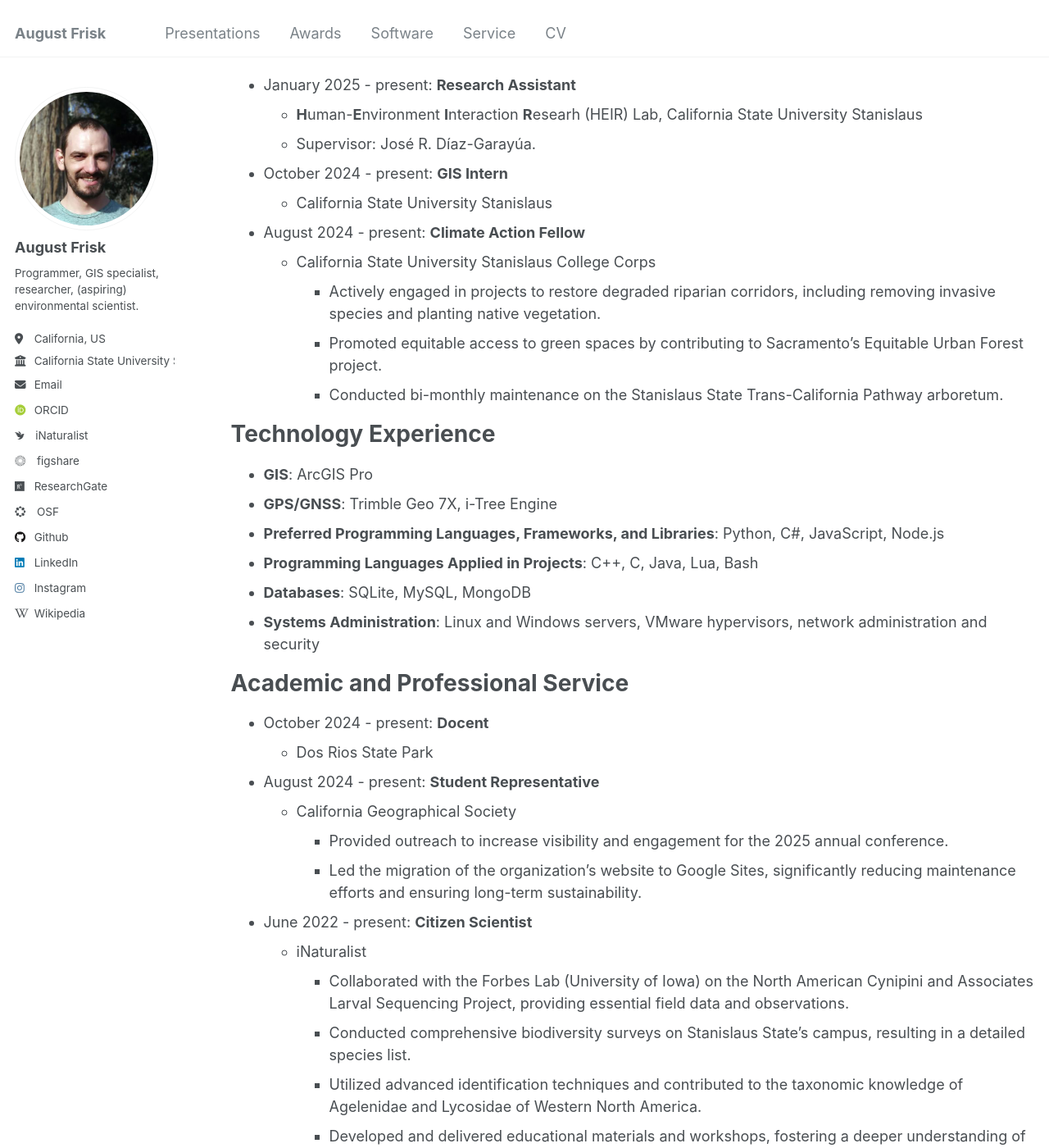
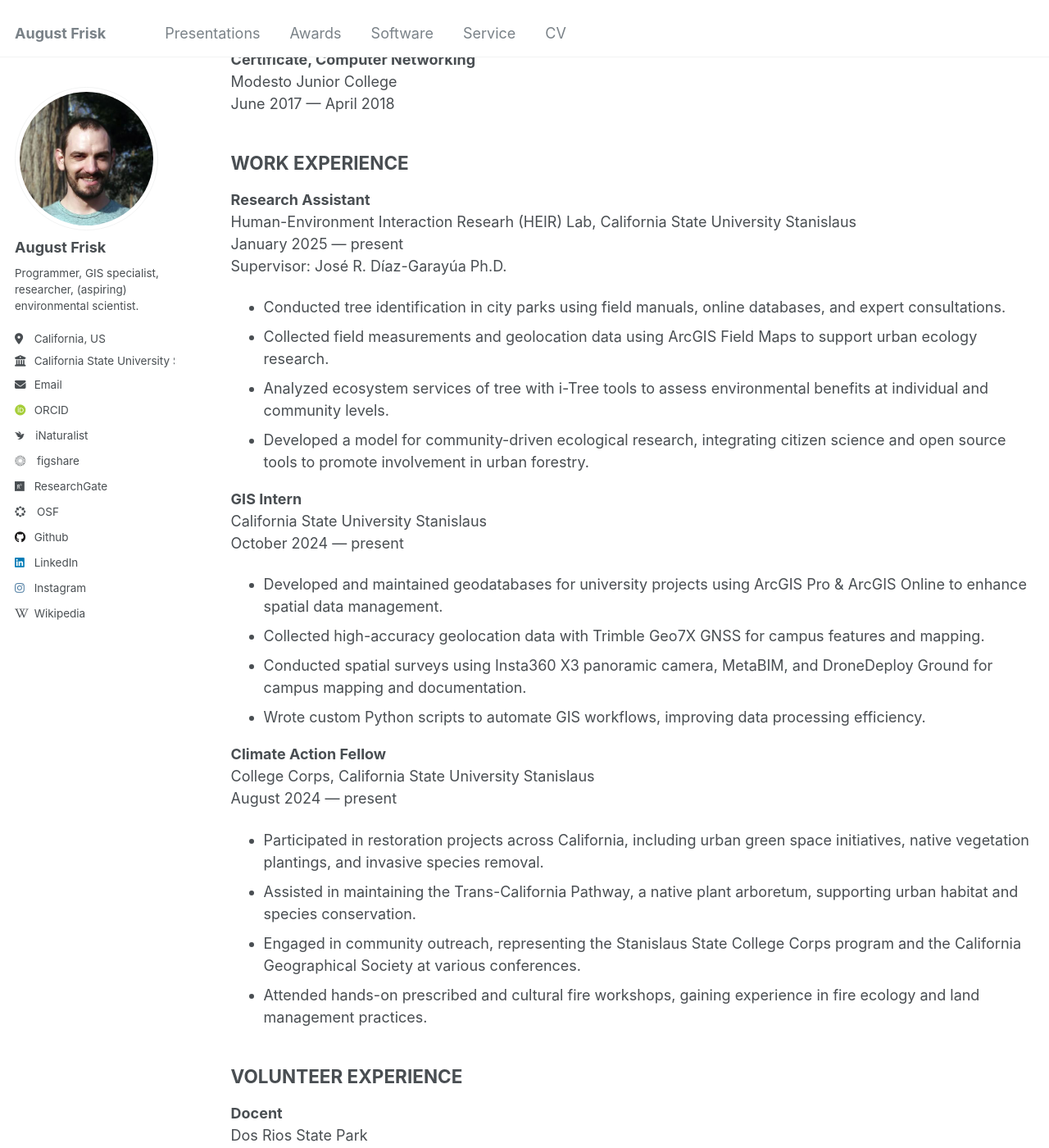
Before and after one commit to 4N0NYM0U5MY7H/4N0NYM0U5MY7H.github.io, a Jekyll site: the page built from _pages/cv.md, in a window 1280 px wide and 1400 px high, scrolled down 270 px. Shown: the whole window at 82% size. Built offline with Jekyll 4.4.1, drawn with Linux system fonts in a browser that asks for light colours; some web fonts are replaced; some of the changed text lies outside the part shown.

Commit message:
Update cv.md

```diff
--- a/_pages/cv.md
+++ b/_pages/cv.md
@@ -9,34 +9,54 @@ redirect_from:
 
 {% include base_path %}
 
-Education
-======
-* B.S. in Geography & Environmental Resources, minor in Computer Science, California State University Stanislaus, 2026 (expected)
-* Certificate in Computer Networking, Modesto Junior College, 2018
+## EDUCATION
 
-Work experience
-======
-* January 2025 - present: **Research Assistant**
-  * **H**uman-**E**nvironment **I**nteraction **R**esearh (HEIR) Lab, California State University Stanislaus
-  * Supervisor: José R. Díaz-Garayúa.
+<p><b>B.S., Geography and Environmental Resources, minor Computer Science</b>
+<br>California State University Stanislaus
+<br>August 2024 — May 2026 (expected)</p>
 
-* October 2024 - present: **GIS Intern**
-  * California State University Stanislaus
+<p><b>Certificate, Computer Networking</b>
+<br>Modesto Junior College
+<br>June 2017 — April 2018</p>
 
-* August 2024 - present: **Climate Action Fellow**
-  * California State University Stanislaus College Corps
-    * Actively engaged in projects to restore degraded riparian corridors, including removing invasive species and planting native vegetation.
-    * Promoted equitable access to green spaces by contributing to Sacramento's Equitable Urban Forest project.
-    * Conducted bi-monthly maintenance on the Stanislaus State Trans-California Pathway arboretum.
+## WORK EXPERIENCE
 
-Technology Experience
+<p><b>Research Assistant</b>
+<br>Human-Environment Interaction Researh (HEIR) Lab, California State University Stanislaus
+<br>January 2025 — present
+<br>Supervisor: José R. Díaz-Garayúa Ph.D.</p>
+
+* Conducted tree identification in city parks using field manuals, online databases, and expert consultations.
+*	Collected field measurements and geolocation data using ArcGIS Field Maps to support urban ecology research.
+*	Analyzed ecosystem services of tree with i-Tree tools to assess environmental benefits at individual and community levels.
+*	Developed a model for community-driven ecological research, integrating citizen science and open source tools to promote involvement in urban forestry.
+
+<p><b>GIS Intern</b>
+<br>California State University Stanislaus
+<br>October 2024 — present</p>
+
+*	Developed and maintained geodatabases for university projects using ArcGIS Pro & ArcGIS Online to enhance spatial data management.
+*	Collected high-accuracy geolocation data with Trimble Geo7X GNSS for campus features and mapping.
+*	Conducted spatial surveys using Insta360 X3 panoramic camera, MetaBIM, and DroneDeploy Ground for campus mapping and documentation.
+*	Wrote custom Python scripts to automate GIS workflows, improving data processing efficiency.
+
+<p><b>Climate Action Fellow</b>
+<br>College Corps, California State University Stanislaus
+<br>August 2024 — present</p>
+
+*	Participated in restoration projects across California, including urban green space initiatives, native vegetation plantings, and invasive species removal.
+*	Assisted in maintaining the Trans-California Pathway, a native plant arboretum, supporting urban habitat and species conservation.
+*	Engaged in community outreach, representing the Stanislaus State College Corps program and the California Geographical Society at various conferences.
+*	Attended hands-on prescribed and cultural fire workshops, gaining experience in fire ecology and land management practices.
+
+<!-- Technology Experience
 ======
 * **GIS**: ArcGIS Pro
 * **GPS/GNSS**: Trimble Geo 7X, i-Tree Engine
 * **Preferred Programming Languages, Frameworks, and Libraries**: Python, C#, JavaScript, Node.js
 * **Programming Languages Applied in Projects**: C++, C, Java, Lua, Bash
 * **Databases**: SQLite, MySQL, MongoDB
-* **Systems Administration**: Linux and Windows servers, VMware hypervisors, network administration and security
+* **Systems Administration**: Linux and Windows servers, VMware hypervisors, network administration and security -->
 
 <!--
 Publications
@@ -58,25 +78,30 @@ Teaching
   {% endfor %}</ul>
 -->
 
-Academic and Professional Service
-======
-* October 2024 - present: **Docent**
-  * Dos Rios State Park
+## VOLUNTEER EXPERIENCE
 
-* August 2024 - present: **Student Representative**
-  * California Geographical Society
-    * Provided outreach to increase visibility and engagement for the 2025 annual conference.
-    * Led the migration of the organization's website to Google Sites, significantly reducing maintenance efforts and ensuring long-term sustainability.
+<p><b>Docent</b>
+<br>Dos Rios State Park
+<br>October 2024 — present</p>
 
-* June 2022 - present: **Citizen Scientist**
-  * iNaturalist
-    * Collaborated with the Forbes Lab (University of Iowa) on the North American Cynipini and Associates Larval Sequencing Project, providing essential field data and observations.
-    * Conducted comprehensive biodiversity surveys on Stanislaus State's campus, resulting in a detailed species list.
-    * Utilized advanced identification techniques and contributed to the taxonomic knowledge of Agelenidae and Lycosidae of Western North America.
-    * Developed and delivered educational materials and workshops, fostering a deeper understanding of local ecology.
+<p><b>Student Representative</b>
+<br>California Geographical Society
+<br>August 2024 — present</p>
 
-* March 2021 - December 2021: **Web Developer**
-  * **C**omputing **A**lliance of **H**ispanic-**S**erving **I**nstitutions (CAHSI)
-    * Redesigned club website and ensured accessibility compliance with IBM Accessibility tool.
-    * Implemented a responsive design to ensure optimal viewing on all devices.
-    * Improved website load times by 50% through optimization techniques.
+<p><b>Citizen Scientist</b>
+<br>Independent | iNaturalist | Forbes Lab, University of Iowa
+<br>June 2022 — present</p>
+
+*	Conducted fieldwork for the Forbes Lab (University of Iowa) by collecting Cynipidae (gall wasps), plants galls, and inquiline specimens for DNA sequencing, insect rearing, and parasitic insect ecology studies.
+*	Identified North American terrestrial invertebrates, specializing in Western North American Agelenidae, Lycosidae, and Zoropsidae spider families.
+*	Monitored and documented insect species in California's Northern San Joaquin Valley, supporting ecological research.
+*	Participated in BioBlitzes & species count events across California, contributing to biodiversity assessments and conservation efforts.
+
+<p><b>Web Developer</b>
+<br>Computing Alliance of Hispanic-Serving Institutions (CAHSI), California State University Stanislaus
+<br>March 2021 — December 2021</p>
+
+*	Redesigned the club website to improve user experience and accessibility compliance with IBM Accessibility tool.
+*	Implemented a responsive design to ensure optimal viewing on all devices.
+*	Improved website load times by 50% through optimization techniques.
+*	Developed and maintained the website, ensuring content accuracy and timely updates.
```
